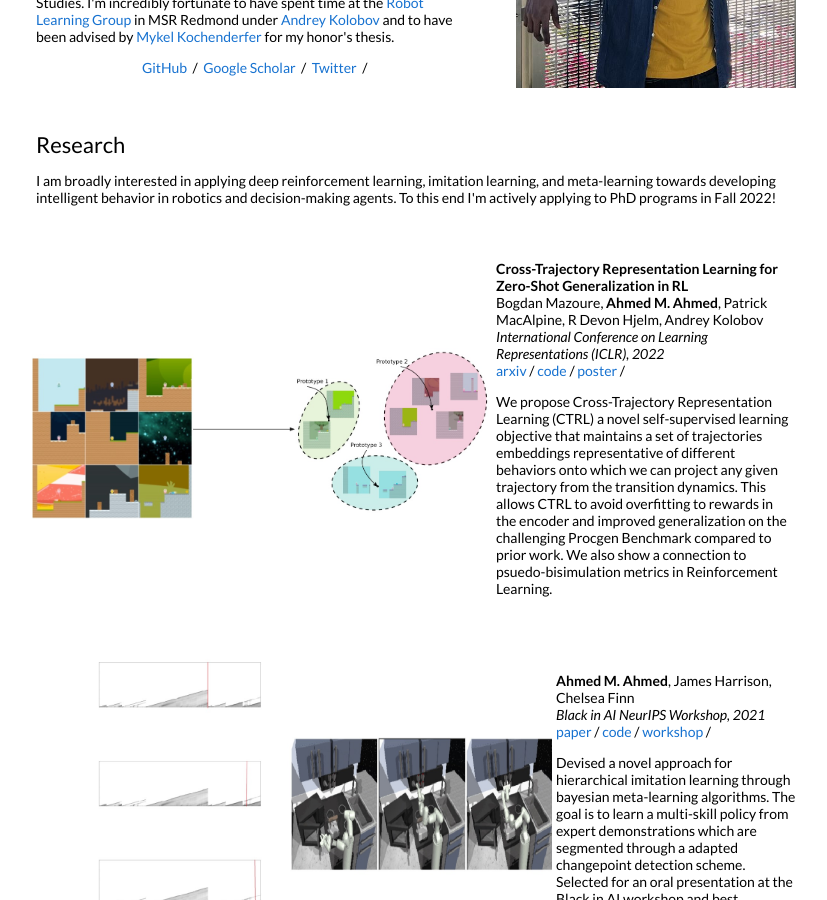
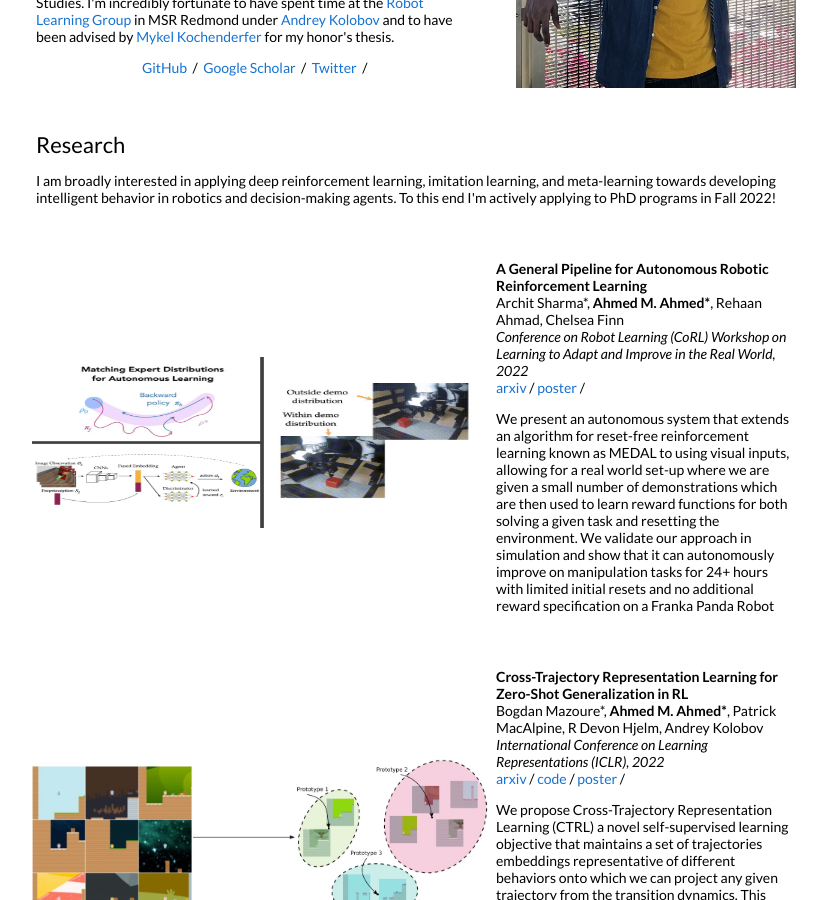
Before and after one commit to ahmeda14960/ahmeda14960.github.io, a Jekyll site: the page index.html, which Jekyll copies as it is, in a window 1280 px wide and 900 px high, scrolled down 200 px. Shown: the whole window, without its empty margins (224-1051 px from the left). Built offline with Jekyll 4.4.1, drawn with Linux system fonts in a browser that asks for light colours.

Commit message:
added MEDAL workshop paper

```diff
--- a/index.html
+++ b/index.html
@@ -67,12 +67,38 @@
         <table style="width:100%;border:0px;border-spacing:0px;border-collapse:separate;margin-right:auto;margin-left:auto;">
           <tr>
             <td style="padding:2%;width:25%;vertical-align:middle;min-width:120px">
+              <img src="/images/Medal_figure.jpg" alt="project image" width="460" height="171"/>
+            </td>
+            <td style="padding:2.5%;width:75%;vertical-align:middle">
+              <h3>A General Pipeline for Autonomous Robotic Reinforcement Learning</h3>
+              <br>
+              Archit Sharma*, <strong>Ahmed M. Ahmed*</strong>, Rehaan Ahmad, Chelsea Finn
+
+              <br>
+              <em>Conference on Robot Learning (CoRL) Workshop on Learning to Adapt and Improve in the Real World, 2022</em>
+              <br>
+              <a href="https://arxiv.org/pdf/2106.02193">arxiv</a> /
+              <a href="https://sites.google.com/view/roboadapt/papers?authuser=0">poster</a> /
+              <p>
+                We present an autonomous system that extends an algorithm for reset-free reinforcement learning known as MEDAL
+                to using visual inputs, allowing for a real world set-up where we are given a small number of demonstrations
+                which are then used to learn reward functions for both solving a given task and resetting the environment.
+                We validate our approach in simulation and show that it can autonomously improve on manipulation tasks
+                for 24+ hours with limited initial resets and no additional reward specification on a Franka Panda Robot
+              </p>
+            </td>
+          </tr>
+        </table>
+
+        <table style="width:100%;border:0px;border-spacing:0px;border-collapse:separate;margin-right:auto;margin-left:auto;">
+          <tr>
+            <td style="padding:2%;width:25%;vertical-align:middle;min-width:120px">
               <img src="/images/ctrl_2022.jpg" alt="project image" width="460" height="171"/>
             </td>
             <td style="padding:2.5%;width:75%;vertical-align:middle">
               <h3>Cross-Trajectory Representation Learning for Zero-Shot Generalization in RL</h3>
               <br>
-              Bogdan Mazoure, <strong>Ahmed M. Ahmed</strong>, Patrick MacAlpine, R Devon Hjelm, Andrey Kolobov
+              Bogdan Mazoure*, <strong>Ahmed M. Ahmed*</strong>, Patrick MacAlpine, R Devon Hjelm, Andrey Kolobov
 
               <br>
               <em>International Conference on Learning Representations (ICLR), 2022</em>
@@ -90,6 +116,7 @@
             </td>
           </tr>
         </table>
+
         <table style="width:100%;border:0px;border-spacing:0px;border-collapse:separate;margin-right:auto;margin-left:auto;">
           <tr>
             <td style="padding:2%;width:25%;vertical-align:middle;min-width:120px">
```
Also changed, not shown: images/Medal_figure.jpg (added), 2 other files.
